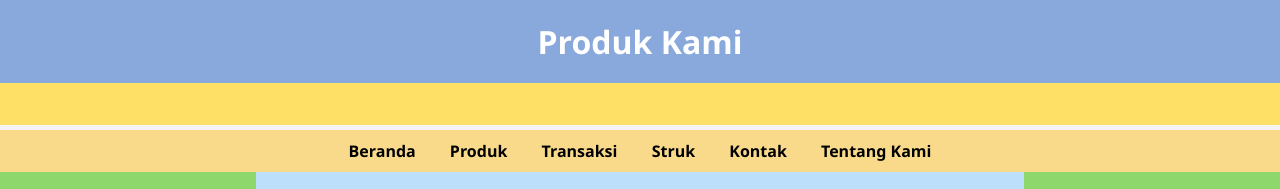
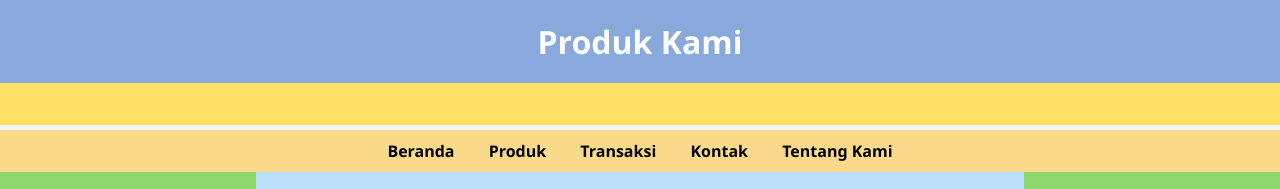
Before and after one commit to DzakyFirdaus96/uaskati, a plain HTML site: page produk.html in a window 1280 px wide. Shown: the top 189 px of the page. Drawn offline with Linux system fonts and the light colour scheme.

Commit message:
produk.html

```diff
--- a/produk.html
+++ b/produk.html
@@ -41,7 +41,6 @@
     <a href="index.html">Beranda</a>
     <a href="produk.html">Produk</a>
     <a href="transaksi.html">Transaksi</a>
-    <a href="invoice.html">Struk</a>
     <a href="kontak.html">Kontak</a>
     <a href="tentang.html">Tentang Kami</a>
   </nav>
```
